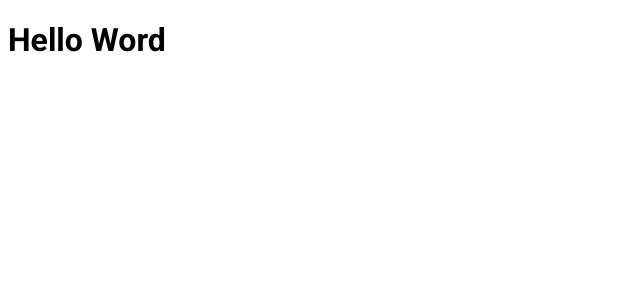
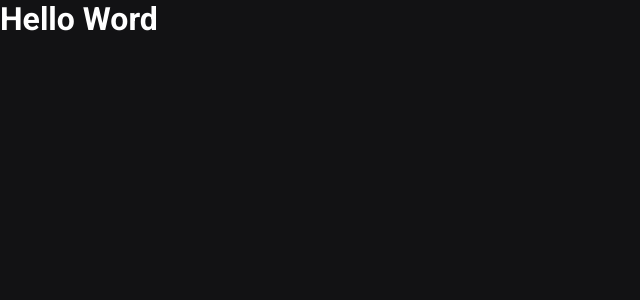
Before and after one commit to luiz21goncalves/ignite-ignews, a Next.js app: page / in a window 1280 px wide. Shown: the top 300 px of the page, without its empty margins (0-640 px from the left). Built offline with nearby package versions, Linux system fonts and the light colour scheme.

Commit message:
feat: add global styles

```diff
--- a/src/pages/_app.tsx
+++ b/src/pages/_app.tsx
@@ -1,4 +1,6 @@
 import { AppProps } from 'next/app'
+
+import '../styles/global.scss'
 
 function MyApp({ Component, pageProps }: AppProps) {
   return <Component {...pageProps} />
--- a/src/pages/_document.tsx
+++ b/src/pages/_document.tsx
@@ -7,8 +7,6 @@
         <Head>
           <link rel="preconnect" href="https://fonts.gstatic.com"/>
           <link href="https://fonts.googleapis.com/css2?family=Roboto:wght@400;700;900&display=swap" rel="stylesheet"/>
-
-          <title>ig.news</title>
         </Head>
         <body>
           <Main />
--- a/src/pages/index.tsx
+++ b/src/pages/index.tsx
@@ -1,9 +1,15 @@
-import styles from '../styles/home.module.scss';
+import Head from 'next/head'
 
 export default function Home() {
   return (
-    <h1 className={styles.title}>
-      Hello Word
-    </h1>
+    <>
+      <Head>
+        <title>ig.news</title>
+      </Head>
+
+      <h1>
+        Hello Word
+      </h1>
+    </>
   )
 }
--- /dev/null
+++ b/src/styles/global.scss
@@ -0,0 +1,46 @@
+* {
+  margin: 0;
+  padding: 0;
+  box-sizing: border-box;
+}
+
+:root {
+  --white: #ffffff;
+
+  --gray-100: #e1e1e6;
+  --gray-300: #a8a8b3;
+  --gray-900: #121214;
+
+  --cyan-500: #61dafb;
+  --yellow-500: #eba417;
+}
+
+@media (max-width: 1080px) {
+  html {
+    font-size: 93.75%;
+  }
+}
+
+@media (max-width: 720px) {
+  html {
+    font-size: 87.5%;
+  }
+}
+
+body {
+  background: var(--gray-900);
+  color: var(--white);
+}
+
+body, input, textarea, select, button {
+  font: 400 1rem 'Roboto', sans-serif;
+}
+
+button {
+  cursor: pointer;
+}
+
+a {
+  color: inherit;
+  text-decoration: none;
+}
--- a/src/styles/home.module.scss
+++ /dev/null
@@ -1,3 +0,0 @@
-.title {
-  font-family: Roboto, sans-serif;
-}
```
